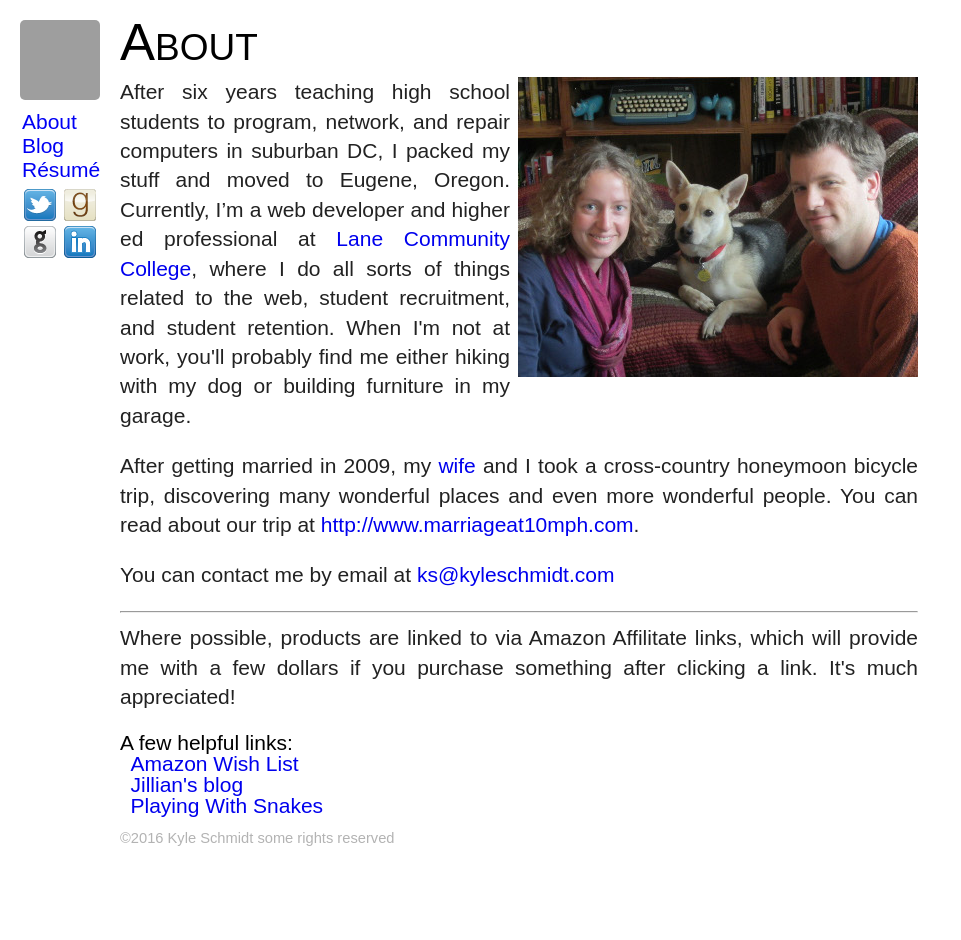
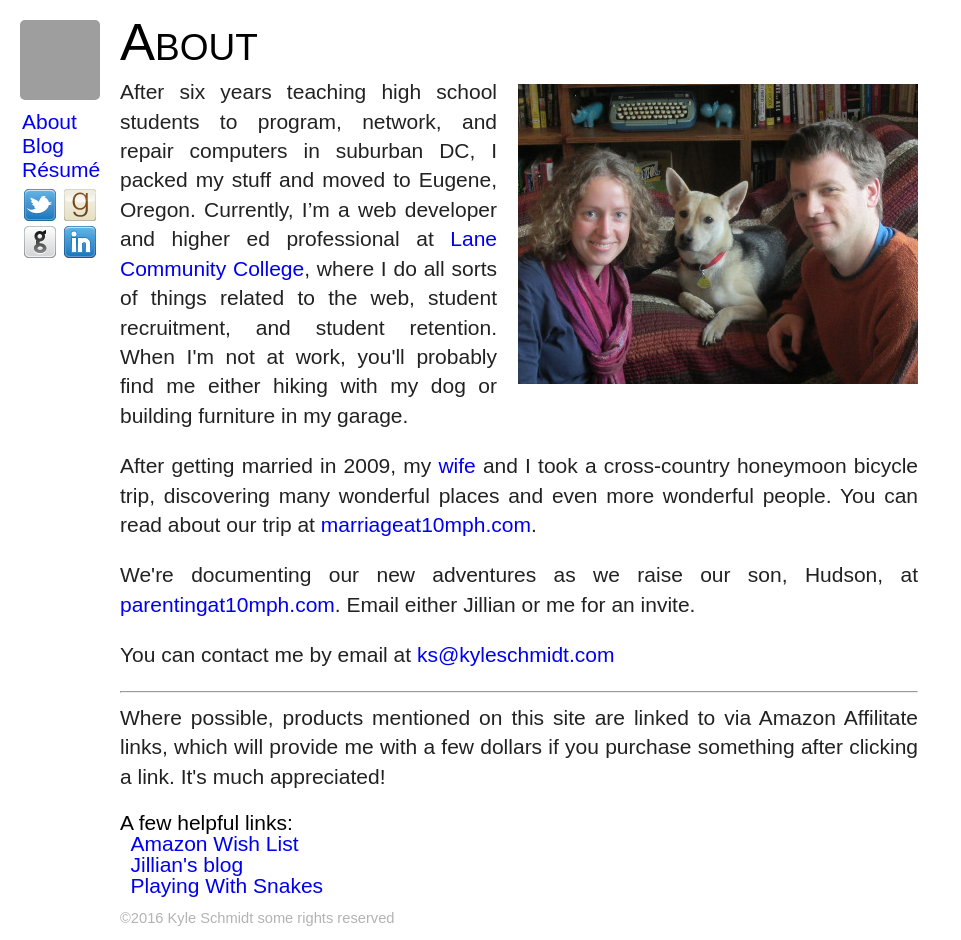
Before and after one commit to krschmidt/krschmidt.github.com, a Jekyll site: the page built from about.html, in a window 1280 px wide. Shown: the whole page, without its empty margins (0-961 px from the left). Built offline with Jekyll 4.4.1, drawn with Linux system fonts in a browser that asks for light colours; some web fonts are replaced; before the commit the page ends 900 px from its top, so only the background shows below that; grey boxes are pictures that could not be loaded.

Commit message:
updated about a bit

```diff
--- a/about.html
+++ b/about.html
@@ -3,13 +3,13 @@ layout: layout
 title: About
 topTitle: About
 ---
-
-<img src="/img/threeofus.jpg" class="right" style="margin: 0 0 8px 8px" alt="Picture of Jillian, Kyle, and their dog Karou">
+<img src="/img/threeofus.jpg" class="right" style="margin: 7px 0 1em 1em" alt="Picture of Jillian, Kyle, and their dog Karou">
 <p>After six years teaching high school students to program, network, and repair computers in suburban DC, I packed my stuff and moved to Eugene, Oregon. Currently, I’m a web developer and higher ed professional at <a href="http://www.lanecc.edu">Lane Community College</a>, where I do all sorts of things related to the web, student recruitment, and student retention. When I'm not at work, you'll probably find me either hiking with my dog or building furniture in my garage.</p>
-<p>After getting married in 2009, my <a href="http://jillianschmidt.com">wife</a> and I took a cross-country honeymoon bicycle trip, discovering many wonderful places and even more wonderful people. You can read about our trip at <a href="http://www.marriageat10mph.com">http://www.marriageat10mph.com</a>.</p>
+<p>After getting married in 2009, my <a href="http://jillianschmidt.com">wife</a> and I took a cross-country honeymoon bicycle trip, discovering many wonderful places and even more wonderful people. You can read about our trip at <a href="http://www.marriageat10mph.com">marriageat10mph.com</a>.</p>
+<p>We're documenting our new adventures as we raise our son, Hudson, at <a href="http://www.parentingat10mph.com">parentingat10mph.com</a>. Email either Jillian or me for an invite.</p>
 <p>You can contact me by email at <a href="mailto:ks@kyleschmidt.com">ks@kyleschmidt.com</a></p>
 <hr>
-<p>Where possible, products are linked to via Amazon Affilitate links, which will provide me with a few dollars if you purchase something after clicking a link. It's much appreciated!</p>
+<p>Where possible, products mentioned on this site are linked to via Amazon Affilitate links, which will provide me with a few dollars if you purchase something after clicking a link. It's much appreciated!</p>
 <h4>A few helpful links:</h4>
 <ul style="padding-left:0.5em;">
     <li><a href="http://amzn.com/w/14XQSILM20RRN">Amazon Wish List</a></li>
```
